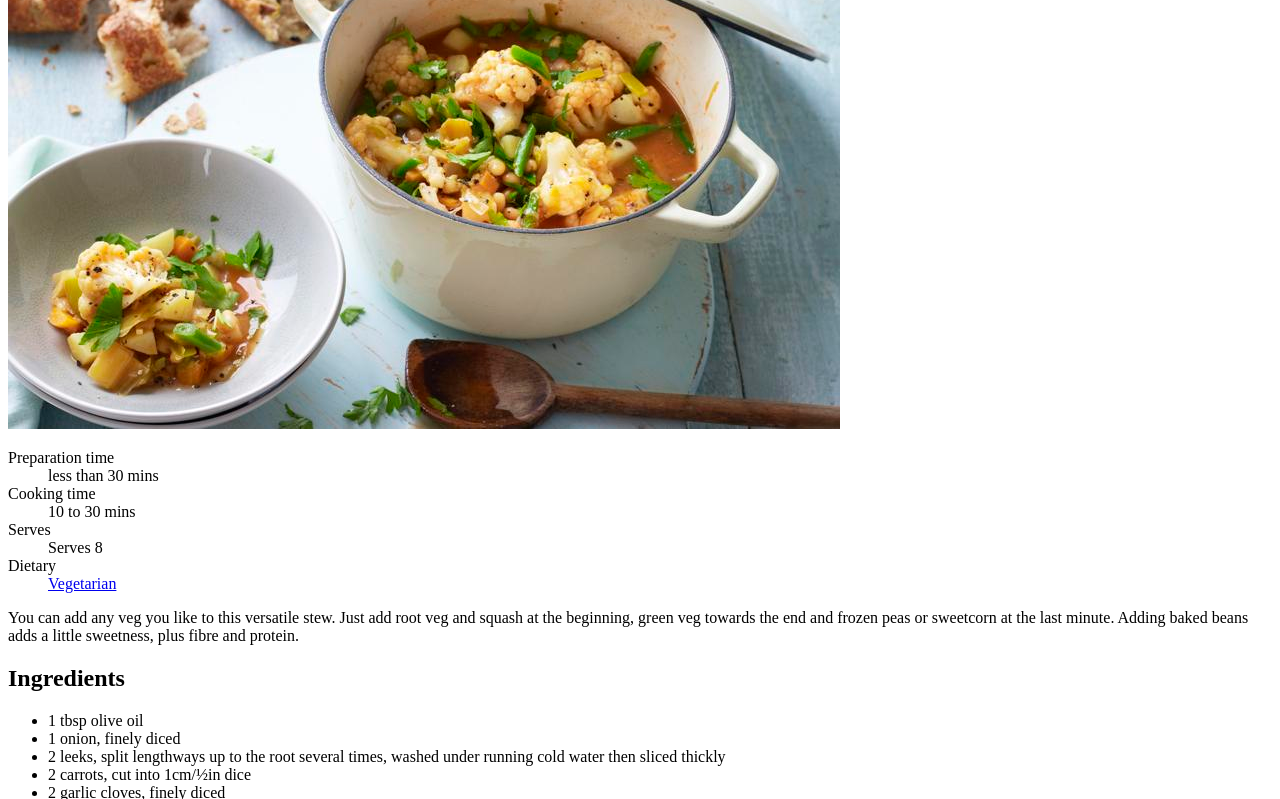
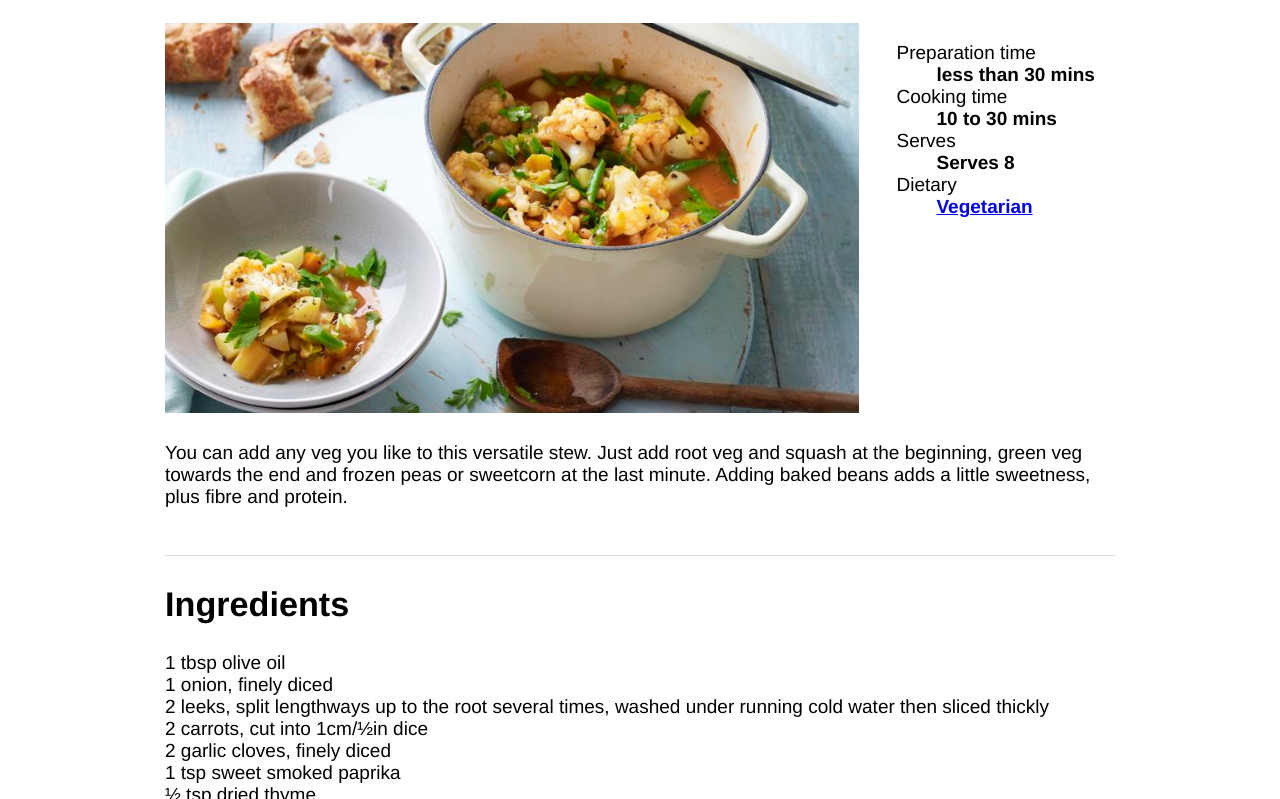
Before and after one commit to otter-codes/css-exercises-soljeggers, a plain HTML site: page layout_css/vegetable-stew.html in a window 1280 px wide. Shown: the part 119-918 px from the top of the page. Drawn offline with Linux system fonts and the light colour scheme.

Commit message:
- Excercise 1 & 2 complete
- Added CSS to styles.css
- Matched the rules

```diff
--- a/debugging_css/style.css
+++ b/debugging_css/style.css
@@ -1,7 +1,7 @@
 /* General styles */
 html {
   font-family: 'Helvetica neue', Arial, 'sans serif';
-  font-size: -16px;
+  font-size: 16px;
 }
 
 body {
--- a/layout_css/style.css
+++ b/layout_css/style.css
@@ -1,35 +1,58 @@
 /* General styles */
-html {
+html  {
+  font-family: 'Helvetica neue', Arial, 'sans serif';
+  font-size: 19px;
 }
 
 body {
+  width: 50em;
+  margin: 0 auto;
 }
 
 /* Typography section */
 h1 {
+  font-size: 3em;
 }
 
 h2 {
+
+  font-size: 1.8em;
 }
 
 p {
+  padding: 1.5em 0;
+
 }
 
 /* main section */
 .main-image {
+  float: left;
+  width: 73%;
+  margin-right: 2%;
+
 }
 
 .recipe-info {
+  float: right;
+  width: 23%;
+  margin-left: 2%;
 }
 
 .recipe-info dd {
+  font-weight: bold;
 }
 
 .intro-text {
+  width: 100%;
+  clear: left;
 }
 
 section {
+  border-top: 1px solid #dcdcdc;
 }
 
 .ingredients {
+  list-style-type: none;
+  padding: 0;
+
 }
```
